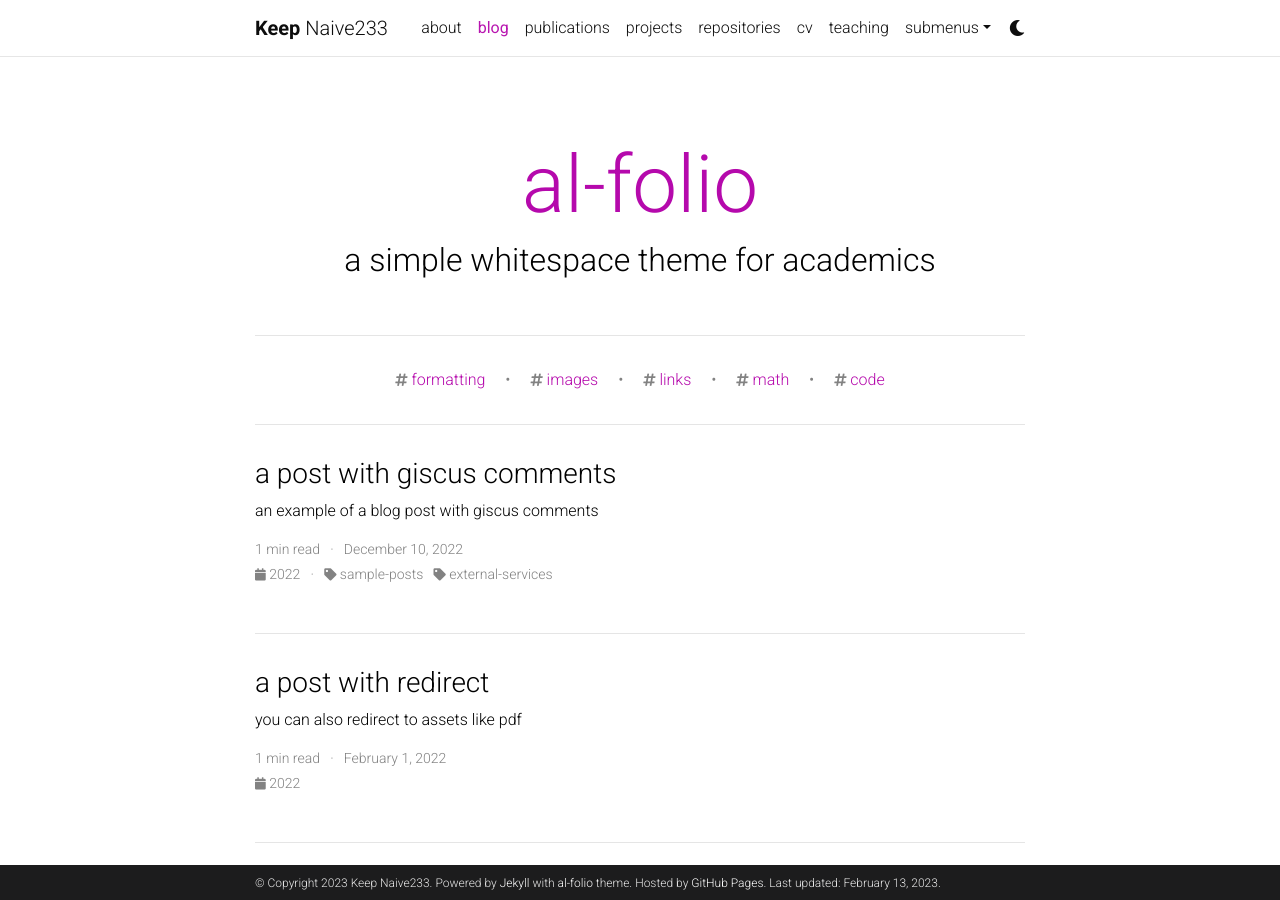
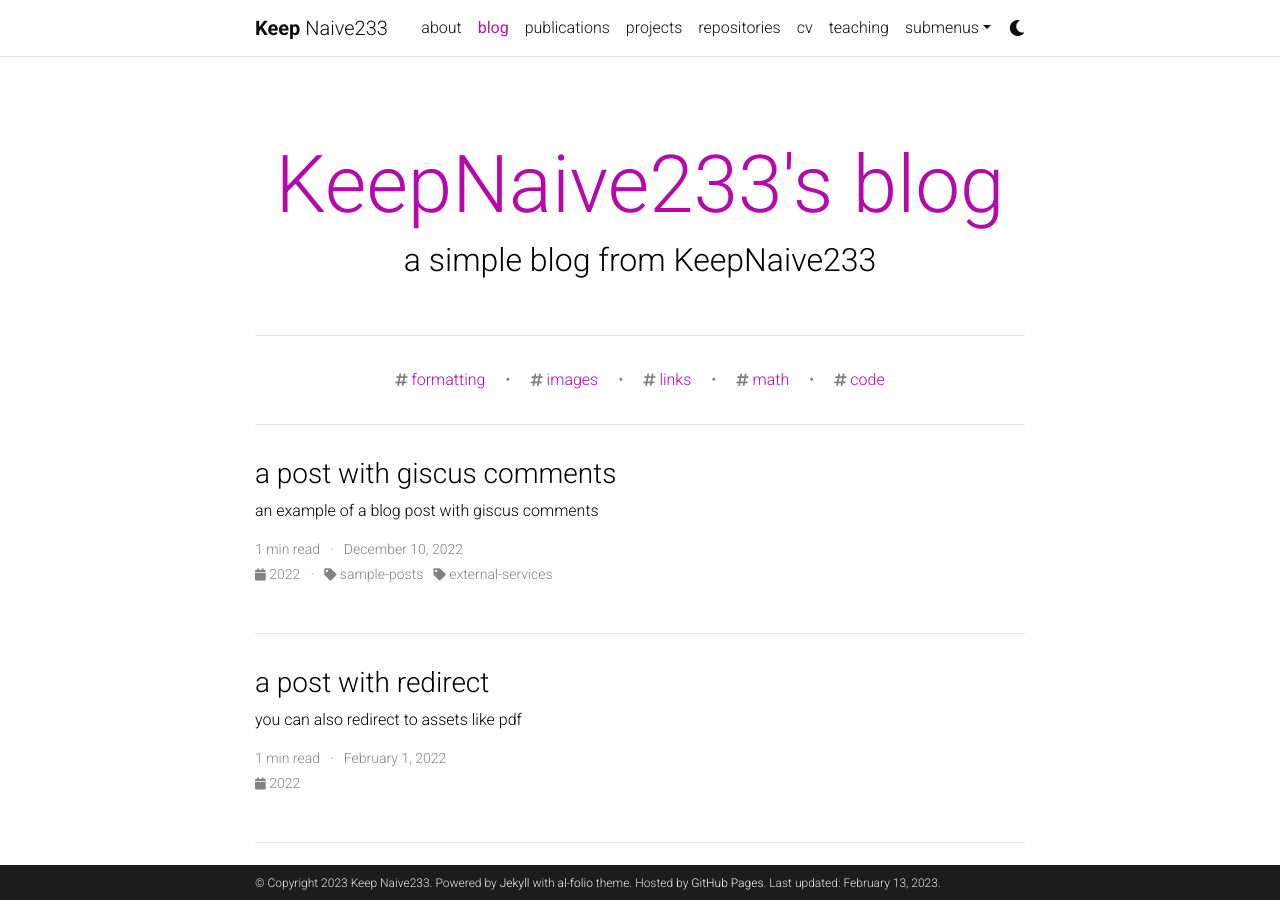
Before and after one commit to KeepNaivety3/KeepNaivety3.github.io, a Jekyll site: the page built from blog/index.html, in a window 1280 px wide and 900 px high. Built offline with Jekyll 4.4.1, drawn with Linux system fonts in a browser that asks for light colours; the list of posts is cut into pages by our own code; comment, search, counter and statistics services are not loaded; a style sheet for code colours, icons or effects is not loaded.

Commit message:
update config file

```diff
--- a/_config.yml
+++ b/_config.yml
@@ -6,33 +6,32 @@
 first_name: Keep
 middle_name:
 last_name: Naive233
-email: you@example.com
+email: keepnaive233@outlook.com
 description: > # the ">" symbol means to ignore newlines until "footer_text:"
   KeepNaive233's blog, base on [al-folio](https://github.com/alshedivat/al-folio) design, powerd by [Github Pages](https://pages.github.com/).
 footer_text: >
   Powered by <a href="https://jekyllrb.com/" target="_blank">Jekyll</a> with <a href="https://github.com/alshedivat/al-folio">al-folio</a> theme.
   Hosted by <a href="https://pages.github.com/" target="_blank">GitHub Pages</a>.
-keywords: jekyll, KeepNaive233, blog  # add your own keywords or leave empty
-
-lang: cn # the language of your site (for example: en, fr, cn, ru, etc.)
-icon: ⚛️  # the emoji used as the favicon (alternatively, provide image name in /assets/img/)
+keywords: jekyll, KeepNaive233, blog # add your own keywords or leave empty
+lang: zh-CN # the language of your site (for example: en, fr, cn, ru, etc.)
+icon: ⚛️ # the emoji used as the favicon (alternatively, provide image name in /assets/img/)
 
 url: https://KeepNaivety3.github.io # the base hostname & protocol for your site
 baseurl: # the subpath of your site, e.g. /blog/
 last_updated: true # set to true if you want to display last updated in the footer
-impressum_path:  # set to path to include impressum link in the footer, use the same path as permalink in a page, helps to conform with EU GDPR
+impressum_path: # set to path to include impressum link in the footer, use the same path as permalink in a page, helps to conform with EU GDPR
 
 # -----------------------------------------------------------------------------
 # Theme
 # -----------------------------------------------------------------------------
 
 # code highlighter theme
-highlight_theme_light: github   # https://github.com/jwarby/jekyll-pygments-themes
-highlight_theme_dark: native    # https://github.com/jwarby/jekyll-pygments-themes
+highlight_theme_light: github # https://github.com/jwarby/jekyll-pygments-themes
+highlight_theme_dark: native # https://github.com/jwarby/jekyll-pygments-themes
 
 # repo color theme
-repo_theme_light: default       # https://github.com/anuraghazra/github-readme-stats/blob/master/themes/README.md
-repo_theme_dark: dark           # https://github.com/anuraghazra/github-readme-stats/blob/master/themes/README.md
+repo_theme_light: default # https://github.com/anuraghazra/github-readme-stats/blob/master/themes/README.md
+repo_theme_dark: dark # https://github.com/anuraghazra/github-readme-stats/blob/master/themes/README.md
 
 # -----------------------------------------------------------------------------
 # RSS Feed
@@ -66,12 +65,12 @@
 # Social integration
 # -----------------------------------------------------------------------------
 
-github_username: # your GitHub user name
+github_username: KeepNaivety3 # your GitHub user name
 gitlab_username: # your GitLab user name
-twitter_username: # your Twitter handle
+twitter_username: KeepNaive233 # your Twitter handle
 mastodon_username: # your mastodon instance+username in the format instance.tld/@username
 linkedin_username: # your LinkedIn user name
-telegram_username: # your Telegram user name
+telegram_username: KeepNaiveee233 # your Telegram user name
 scholar_userid: # your Google Scholar ID
 semanticscholar_id: # your Semantic Scholar ID
 whatsapp_number: # your WhatsApp number (full phone number in international format. Omit any zeroes, brackets, or dashes when adding the phone number in international format.)
@@ -97,25 +96,25 @@
 discord_id: # your discord id (18-digit unique numerical identifier)
 
 contact_note: >
-  You can even add a little note about which of these is the best way to reach you.
+  You can contact me via QQ
 
 # -----------------------------------------------------------------------------
 # Analytics and search engine verification
 # -----------------------------------------------------------------------------
 
-google_analytics:  # your Google Analytics measurement ID (format: G-XXXXXXXXXX)
-panelbear_analytics:  # panelbear analytics site ID (format: XXXXXXXXX)
+google_analytics: # your Google Analytics measurement ID (format: G-XXXXXXXXXX)
+panelbear_analytics: # panelbear analytics site ID (format: XXXXXXXXX)
 
-google_site_verification:  # your google-site-verification ID (Google Search Console)
-bing_site_verification:  # out your bing-site-verification ID (Bing Webmaster)
+google_site_verification: # your google-site-verification ID (Google Search Console)
+bing_site_verification: # out your bing-site-verification ID (Bing Webmaster)
 
 # -----------------------------------------------------------------------------
 # Blog
 # -----------------------------------------------------------------------------
 
-blog_name: al-folio # blog_name will be displayed in your blog page
+blog_name: KeepNaive233's blog # blog_name will be displayed in your blog page
 blog_nav_title: blog # your blog must have a title for it to be displayed in the nav bar
-blog_description: a simple whitespace theme for academics
+blog_description: a simple blog from KeepNaive233
 permalink: /blog/:year/:title/
 
 # Pagination
@@ -126,28 +125,28 @@
 # Follow instructions on https://giscus.app/ to setup for your repo to fill out
 # the information below.
 giscus:
-  repo: alshedivat/al-folio      # <your-github-user-name>/<your-github-repo-name>
-  repo_id: MDEwOlJlcG9zaXRvcnk2MDAyNDM2NQ==
-  category: Comments             # name of the category under which discussions will be created
-  category_id: DIC_kwDOA5PmLc4CTBt6
-  mapping: title                 # identify discussions by post title
-  strict: 1                      # use strict identification mode
-  reactions_enabled: 1           # enable (1) or disable (0) emoji reactions
-  input_position: bottom         # whether to display input form below (bottom) or above (top) the comments
-  theme: preferred_color_scheme  # name of the color scheme (preferred works well with al-folio light/dark mode)
+  repo: KeepNaivety3/KeepNaivety3.github.io # <your-github-user-name>/<your-github-repo-name>
+  repo_id: R_kgDOI9H0xQ
+  category: Comments # name of the category under which discussions will be created
+  category_id: DIC_kwDOI9H0xc4CULZ6
+  mapping: title # identify discussions by post title
+  strict: 1 # use strict identification mode
+  reactions_enabled: 1 # enable (1) or disable (0) emoji reactions
+  input_position: bottom # whether to display input form below (bottom) or above (top) the comments
+  theme: preferred_color_scheme # name of the color scheme (preferred works well with al-folio light/dark mode)
   emit_metadata: 0
-  lang: en
+  lang: zh-CN
 
 # Disqus comments (DEPRECATED)
-disqus_shortname: al-folio # put your disqus shortname
+disqus_shortname: # put your disqus shortname
 # https://help.disqus.com/en/articles/1717111-what-s-a-shortname
 
 # External sources.
 # If you have blog posts published on medium.com or other exteranl sources,
 # you can display them in your blog by adding a link to the RSS feed.
 external_sources:
-  - name: medium.com
-    rss_url: https://medium.com/@al-folio/feed
+  - name:
+    rss_url:
 
 # -----------------------------------------------------------------------------
 # Collections
@@ -176,7 +175,7 @@
 kramdown:
   input: GFM
   syntax_highlighter_opts:
-    css_class: 'highlight'
+    css_class: "highlight"
     span:
       line_numbers: false
     block:
@@ -184,7 +183,7 @@
       start_line: 1
 
 # Includes & excludes
-include: ['_pages']
+include: ["_pages"]
 exclude:
   - bin
   - Gemfile
@@ -222,7 +221,7 @@
 # -----------------------------------------------------------------------------
 
 jekyll-minifier:
-  exclude: ['robots.txt']
+  exclude: ["robots.txt"]
   uglifier_args:
     harmony: true
 
@@ -237,18 +236,17 @@
     tag: archive-tag
     category: archive-category
   permalinks:
-    year: '/blog/:year/'
-    tag: '/blog/tag/:name/'
-    category: '/blog/category/:name/'
+    year: "/blog/:year/"
+    tag: "/blog/tag/:name/"
+    category: "/blog/category/:name/"
 
-display_tags: ['formatting', 'images', 'links', 'math', 'code'] # this tags will be dispalyed on the front page of your blog
+display_tags: ["formatting", "images", "links", "math", "code"] # this tags will be dispalyed on the front page of your blog
 
 # -----------------------------------------------------------------------------
 # Jekyll Scholar
 # -----------------------------------------------------------------------------
 
 scholar:
-
   last_name: [Einstein]
   first_name: [Albert, A.]
 
@@ -277,12 +275,28 @@
   dimensions_badge: true # Dimensions badge (https://badge.dimensions.ai/)
 
 # Filter out certain bibtex entry keywords used internally from the bib output
-filtered_bibtex_keywords: [abbr, abstract, arxiv, bibtex_show, html, pdf, selected, supp, blog, code, poster, slides, website, preview, altmetric]
+filtered_bibtex_keywords:
+  [
+    abbr,
+    abstract,
+    arxiv,
+    bibtex_show,
+    html,
+    pdf,
+    selected,
+    supp,
+    blog,
+    code,
+    poster,
+    slides,
+    website,
+    preview,
+    altmetric,
+  ]
 
 # Maximum number of authors to be shown for each publication (more authors are visible on click)
-max_author_limit: 3  # leave blank to always show all authors
-more_authors_animation_delay: 10  # more authors are revealed on click using animation; smaller delay means faster animation
-
+max_author_limit: 3 # leave blank to always show all authors
+more_authors_animation_delay: 10 # more authors are revealed on click using animation; smaller delay means faster animation
 
 # -----------------------------------------------------------------------------
 # Jekyll Link Attributes
@@ -294,7 +308,6 @@
   rel: external nofollow noopener
   target: _blank
   exclude:
-
 
 # -----------------------------------------------------------------------------
 # Responsive WebP Images
@@ -321,29 +334,31 @@
 # -----------------------------------------------------------------------------
 
 jekyll-diagrams:
-    # configuration, see https://github.com/zhustec/jekyll-diagrams.
-    # feel free to comment out this section if not using jekyll diagrams.
-
+  # configuration, see https://github.com/zhustec/jekyll-diagrams.
+  # feel free to comment out this section if not using jekyll diagrams.
 
 # -----------------------------------------------------------------------------
 # Optional Features
 # -----------------------------------------------------------------------------
 
-enable_google_analytics:    false  # enables google analytics
-enable_panelbear_analytics: false  # enables panelbear analytics
-enable_google_verification: false  # enables google site verification
-enable_bing_verification:   false  # enables bing site verification
-enable_masonry:             true   # enables automatic project cards arangement
-enable_math:                true   # enables math typesetting (uses MathJax)
-enable_tooltips:            false  # enables automatic tooltip links generated
-                                   # for each section titles on pages and posts
-enable_darkmode:            true   # enables switching between light/dark modes
-enable_navbar_social:       false  # enables displaying social links in the
-                                   # navbar on the about page
-enable_project_categories:  true   # enables categorization of projects into
-                                   # multiple categories
-enable_medium_zoom:         true   # enables image zoom feature (as on medium.com)
-enable_progressbar:         true   # enables a horizontal progress bar linked to the vertical scroll position
+enable_google_analytics: false # enables google analytics
+enable_panelbear_analytics: false # enables panelbear analytics
+enable_google_verification: false # enables google site verification
+enable_bing_verification: false # enables bing site verification
+enable_masonry: true # enables automatic project cards arangement
+enable_math: true # enables math typesetting (uses MathJax)
+enable_tooltips:
+  false # enables automatic tooltip links generated
+  # for each section titles on pages and posts
+enable_darkmode: true # enables switching between light/dark modes
+enable_navbar_social:
+  false # enables displaying social links in the
+  # navbar on the about page
+enable_project_categories:
+  true # enables categorization of projects into
+  # multiple categories
+enable_medium_zoom: false # enables image zoom feature (as on medium.com)
+enable_progressbar: true # enables a horizontal progress bar linked to the vertical scroll position
 
 # -----------------------------------------------------------------------------
 # Library versions
```
